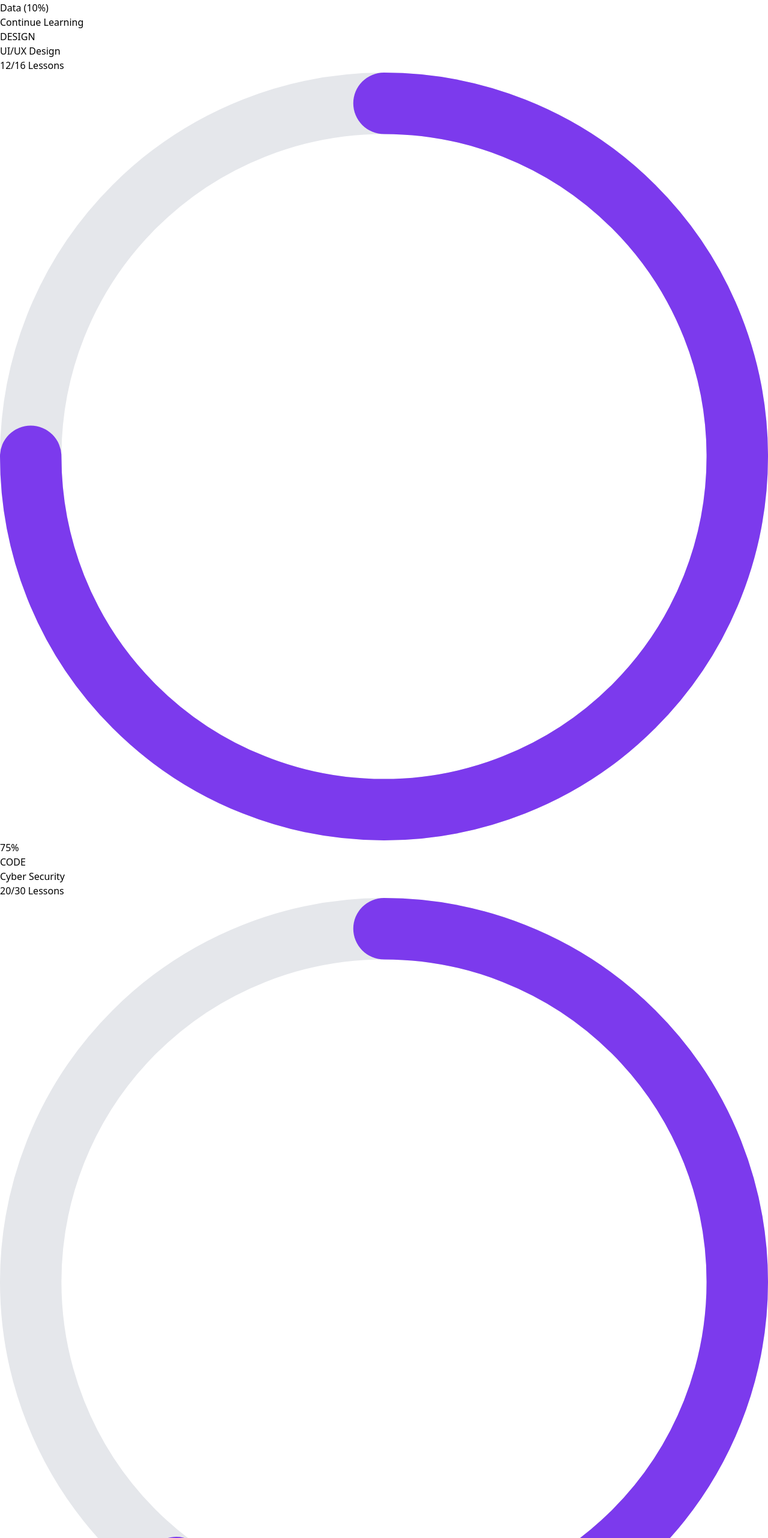
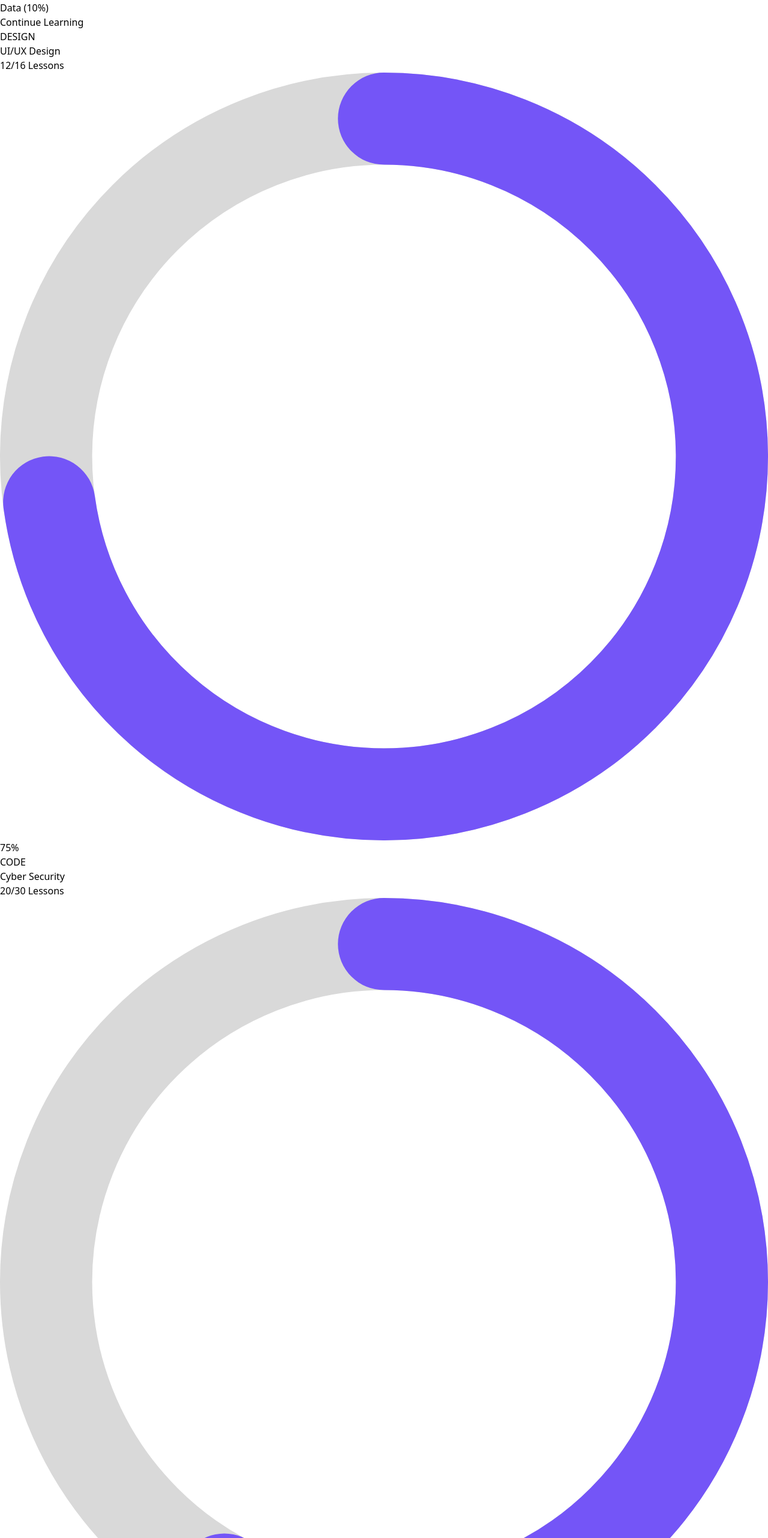
Before and after one commit to abi286/new-website, a React (Vite) app: page / in a window 1280 px wide. Shown: the part 8642-11206 px from the top of the page at 60% size. Built offline with nearby package versions, Linux system fonts and the light colour scheme.

Commit message:
progress bar updated

```diff
--- a/package.json
+++ b/package.json
@@ -16,6 +16,7 @@
     "chart.js": "^4.4.4",
     "icons": "^1.0.0",
     "lucide-react": "^0.438.0",
+    "rc-progress": "^4.0.0",
     "react": "^18.3.1",
     "react-chartjs-2": "^5.2.0",
     "react-circular-progressbar": "^2.1.0",
--- a/src/components/Hero/ContinueLearning.jsx
+++ b/src/components/Hero/ContinueLearning.jsx
@@ -1,4 +1,4 @@
-import { CircularProgressbar, buildStyles } from "react-circular-progressbar";
+import { Circle } from "rc-progress";
 
 const ContinueLearning = () => {
   return (
@@ -20,16 +20,16 @@ const ContinueLearning = () => {
               <p className="text-xs ml-2 mt-2  text-[#61656C]">12/16 Lessons</p>
             </div>
             <div className="w-12 h-12 ml-40 text-lg">
-              <CircularProgressbar
-                value={75}
-                styles={buildStyles({
-                  pathColor: `#7C3AED`,
-                  strokehWidth: 12,
-                  trailColor: "#E5E7EB",
-                  strokeLinecap: "round",
-                })}
+              <Circle
+              percent={75}
+              strokeColor="#7455F7"
+              strokeWidth={12}
+              trailColor="#D9D9D9"
+              trailWidth={12}
+              strokeLinecap="round"
+              gapDegree={0}
               />
-              <div className="-translate-y-[33px] translate-x-[10px] text-sm text-[#333]">
+              <div className="-translate-y-[33px] translate-x-[10px] text-xs text-[#333] font-semibold">
                 75%
               </div>
             </div>
@@ -47,16 +47,15 @@ const ContinueLearning = () => {
               <p className="text-xs ml-2 mt-2  text-[#61656C]">20/30 Lessons</p>
             </div>
             <div className="w-12 h-12 ml-36 text-lg">
-              <CircularProgressbar
-                value={60}
-                styles={buildStyles({
-                  pathColor: `#7C3AED`, // Purple color for the progress
-                  strokehWidth: 12,
-                  trailColor: "#E5E7EB", // Light gray background color
-                  strokeLinecap: "round",
-                })}
+            <Circle
+              percent={60}
+              strokeColor="#7455F7"
+              strokeWidth={12}
+              trailColor="#D9D9D9"
+              trailWidth={12}
+              strokeLinecap="round"
               />
-              <div className="-translate-y-[33px] translate-x-[10px] text-sm text-[#333]">
+              <div className="-translate-y-[33px] translate-x-[10px] text-xs text-[#333] font-semibold">
                 60%
               </div>
             </div>
@@ -74,16 +73,15 @@ const ContinueLearning = () => {
               <p className="text-xs ml-2 mt-2  text-[#61656C]">8/20 Lessons</p>
             </div>
             <div className="w-12 h-12 ml-28 text-lg">
-              <CircularProgressbar
-                value={40}
-                styles={buildStyles({
-                  pathColor: `#7C3AED`, // Purple color for the progress
-                  strokehWidth: 12,
-                  trailColor: "#E5E7EB", // Light gray background color
-                  strokeLinecap: "round",
-                })}
+            <Circle
+              percent={40}
+              strokeColor="#7455F7"
+              strokeWidth={12}
+              trailColor="#D9D9D9"
+              trailWidth={12}
+              strokeLinecap="round"
               />
-              <div className="-translate-y-[33px] translate-x-[10px] text-sm text-[#333]">
+              <div className="-translate-y-[33px] translate-x-[10px] text-xs text-[#333] font-semibold">
                 40%
               </div>
             </div>
```
Also changed, not shown: 1 other file (tests, documents, lock files or other folders).
